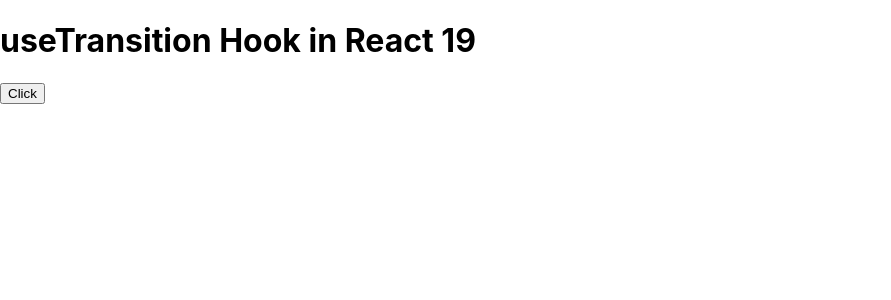
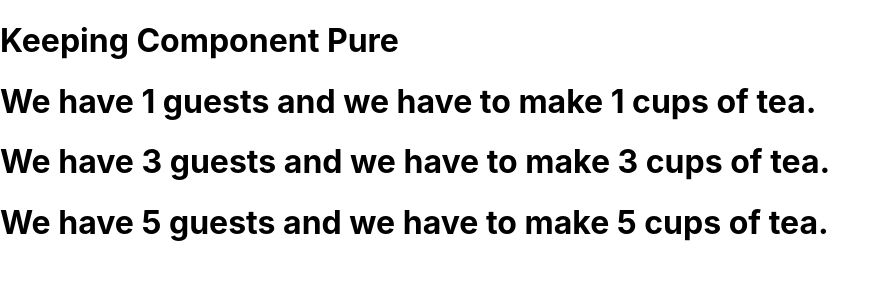
Before and after one commit to adeshkaygude/react_project, a React (Create React App) app in the folder first-app/: page / in a window 1280 px wide. Shown: the top 300 px of the page, without its empty margins (0-891 px from the left). Built offline with nearby package versions, Linux system fonts and the light colour scheme.

Commit message:
Add PureComponent example demonstrating pure functional components without side effects

```diff
--- a/first-app/src/App.js
+++ b/first-app/src/App.js
@@ -35,6 +35,7 @@ import UncontrolledComponent from "./componant/Uncontrolled_component/Uncontroll
 import ForwardRef from "./ForwardRef/ForwardRef";
 import UseFormStatusHook from "./componant/useFormStatusHook/UseFormStatusHook";
 import UseTransitionHook from "./componant/UseTransitionHook/UseTransitionHook";
+import PureComponent from "./componant/PureComponent/PureComponent";
 
 function App() {
   return (
@@ -77,7 +78,8 @@ function App() {
       {/* <UncontrolledComponent /> */}
       {/* <ForwardRef /> */}
       {/* <UseFormStatusHook /> */}
-      <UseTransitionHook />
+      {/* <UseTransitionHook /> */}
+      <PureComponent />
     </div>
   );
 }
--- /dev/null
+++ b/first-app/src/componant/PureComponent/PureComponent.js
@@ -0,0 +1,28 @@
+import React from "react";
+
+// Parent Component
+const PureComponent = () => {
+  return (
+    <div>
+      <h1>Keeping Component Pure</h1>
+
+      {/* Passing different guest values through props */}
+      <Cup guest={1} />
+      <Cup guest={3} />
+      <Cup guest={5} />
+    </div>
+  );
+};
+
+// Pure Functional Component
+const Cup = ({ guest }) => {
+  // Same guest input always produces the same JSX output.
+  // This component does not modify any external data.
+  return (
+    <h1>
+      We have {guest} guests and we have to make {guest} cups of tea.
+    </h1>
+  );
+};
+
+export default PureComponent;
```
